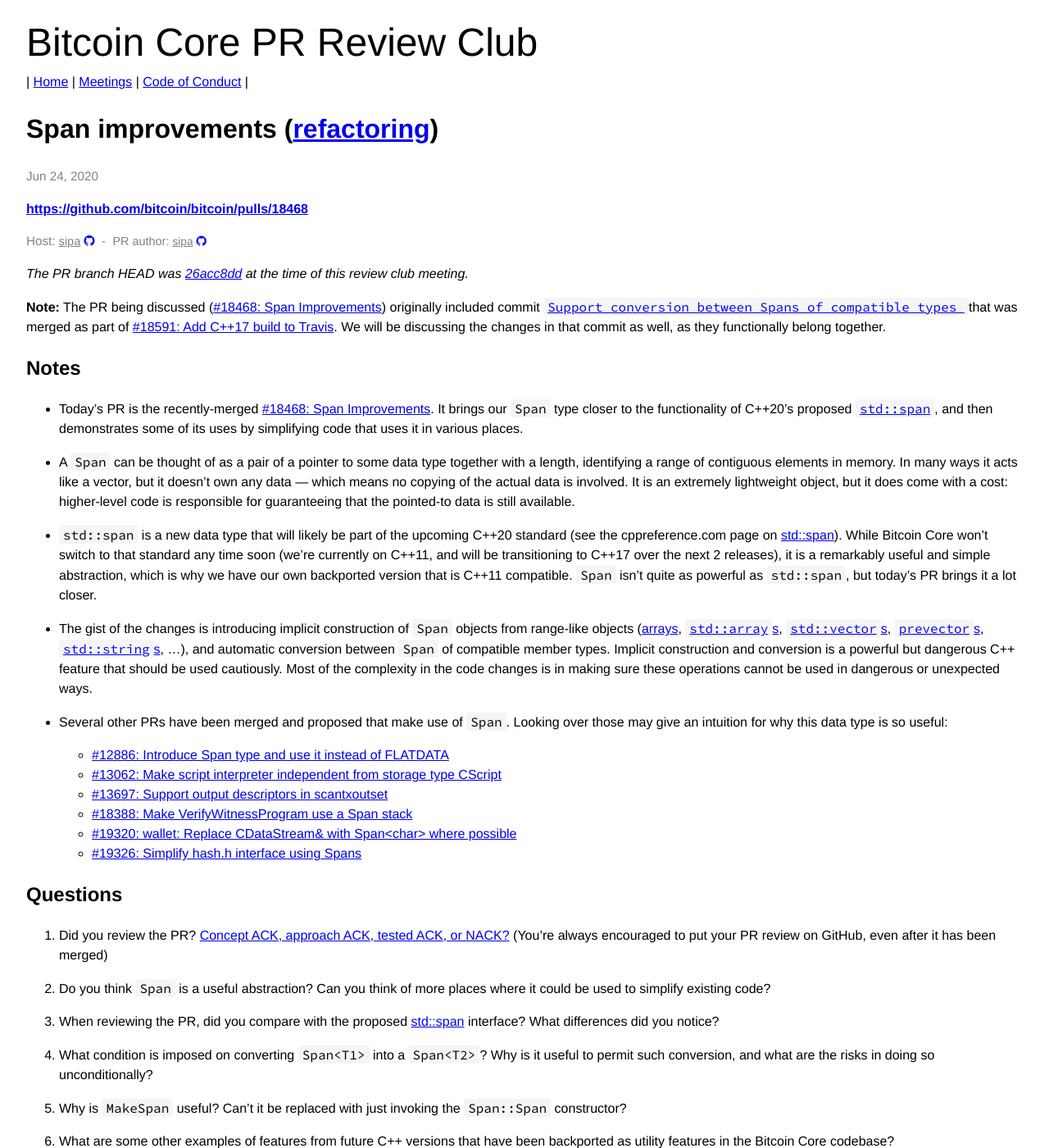
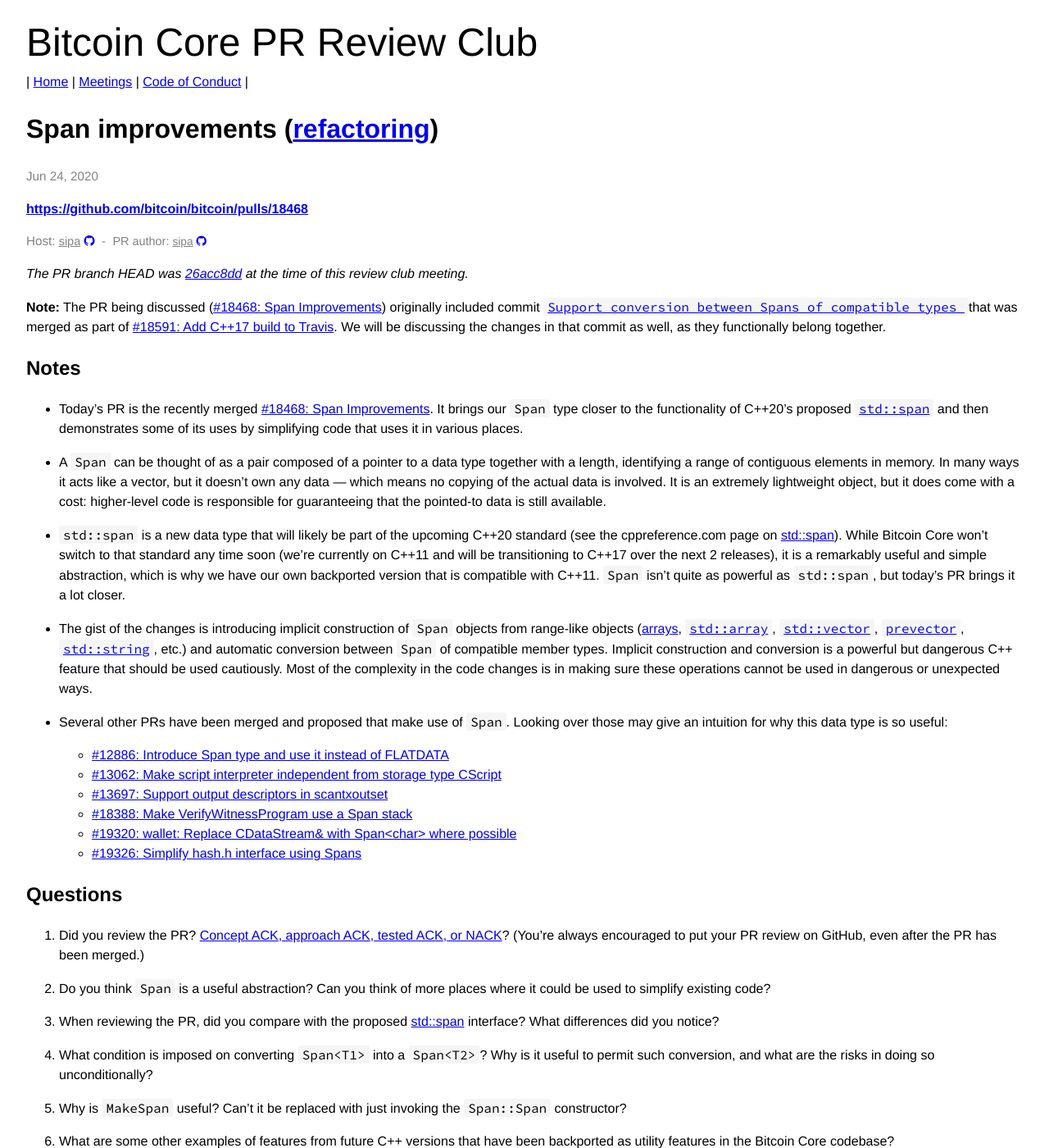
Before and after one commit to bitcoin-core-review-club/website, a Jekyll site: the page built from _posts/2020-06-24-#18468.md, in a window 1280 px wide and 1400 px high. Shown: the whole window at 82% size. Built offline with Jekyll 4.4.1, drawn with Linux system fonts in a browser that asks for light colours.

Commit message:
n18468 notes and questions tidy-up

```diff
--- a/_posts/2020-06-24-#18468.md
+++ b/_posts/2020-06-24-#18468.md
@@ -17,11 +17,11 @@
 
 ## Notes
 
-- Today's PR is the recently-merged [#18468: Span Improvements](https://github.com/bitcoin/bitcoin/pull/18468).
-  It brings our `Span` type closer to the functionality of C++20's proposed [`std::span`](https://en.cppreference.com/w/cpp/container/span), and
+- Today's PR is the recently merged [#18468: Span Improvements](https://github.com/bitcoin/bitcoin/pull/18468).
+  It brings our `Span` type closer to the functionality of C++20's proposed [`std::span`](https://en.cppreference.com/w/cpp/container/span) and
   then demonstrates some of its uses by simplifying code that uses it in various places.
 
-- A `Span` can be thought of as a pair of a pointer to some data type together with a length,
+- A `Span` can be thought of as a pair composed of a pointer to a data type together with a length,
   identifying a range of contiguous elements in memory. In many ways it acts like a vector,
   but it doesn't own any data --- which means no copying of the actual data is involved. It is
   an extremely lightweight object, but it does come with a cost: higher-level code is responsible
@@ -29,17 +29,17 @@
 
 - `std::span` is a new data type that will likely be part of the upcoming C++20 standard
   (see the cppreference.com page on [std::span](https://en.cppreference.com/w/cpp/container/span)).
-  While Bitcoin Core won't switch to that standard any time soon (we're currently on C++11, and will
+  While Bitcoin Core won't switch to that standard any time soon (we're currently on C++11 and will
   be transitioning to C++17 over the next 2 releases), it is a remarkably useful and simple
-  abstraction, which is why we have our own backported version that is C++11 compatible.
+  abstraction, which is why we have our own backported version that is compatible with C++11.
   `Span` isn't quite as powerful as `std::span`, but today's PR brings it a lot closer.
 
 - The gist of the changes is introducing implicit construction of `Span` objects from range-like
   objects ([arrays](https://en.cppreference.com/w/cpp/language/array),
-  [`std::array`s](https://en.cppreference.com/w/cpp/container/array),
-  [`std::vector`s](https://en.cppreference.com/w/cpp/container/vector),
-  [`prevector`s](https://github.com/bitcoin/bitcoin/blob/f3d776b59380ad31e8b3a2948364c7690eebe05d/src/prevector.h),
-  [`std::string`s](https://en.cppreference.com/w/cpp/string/basic_string), ...), and
+  [`std::array`](https://en.cppreference.com/w/cpp/container/array),
+  [`std::vector`](https://en.cppreference.com/w/cpp/container/vector),
+  [`prevector`](https://github.com/bitcoin/bitcoin/blob/f3d776b59380ad31e8b3a2948364c7690eebe05d/src/prevector.h),
+  [`std::string`](https://en.cppreference.com/w/cpp/string/basic_string), etc.) and
   automatic conversion between `Span` of compatible member types. Implicit construction and
   conversion is a powerful but dangerous C++ feature that should be used cautiously. Most of
   the complexity in the code changes is in making sure these operations cannot be used in
@@ -57,8 +57,8 @@
 ## Questions
 
 1. Did you review the PR? [Concept ACK, approach ACK, tested ACK, or
-   NACK?](https://github.com/bitcoin/bitcoin/blob/master/CONTRIBUTING.md#peer-review)
-   (You're always encouraged to put your PR review on GitHub, even after it has been merged)
+   NACK](https://github.com/bitcoin/bitcoin/blob/master/CONTRIBUTING.md#peer-review)?
+   (You're always encouraged to put your PR review on GitHub, even after the PR has been merged.)
 
 2. Do you think `Span` is a useful abstraction? Can you think of more places where it could
    be used to simplify existing code?
```
